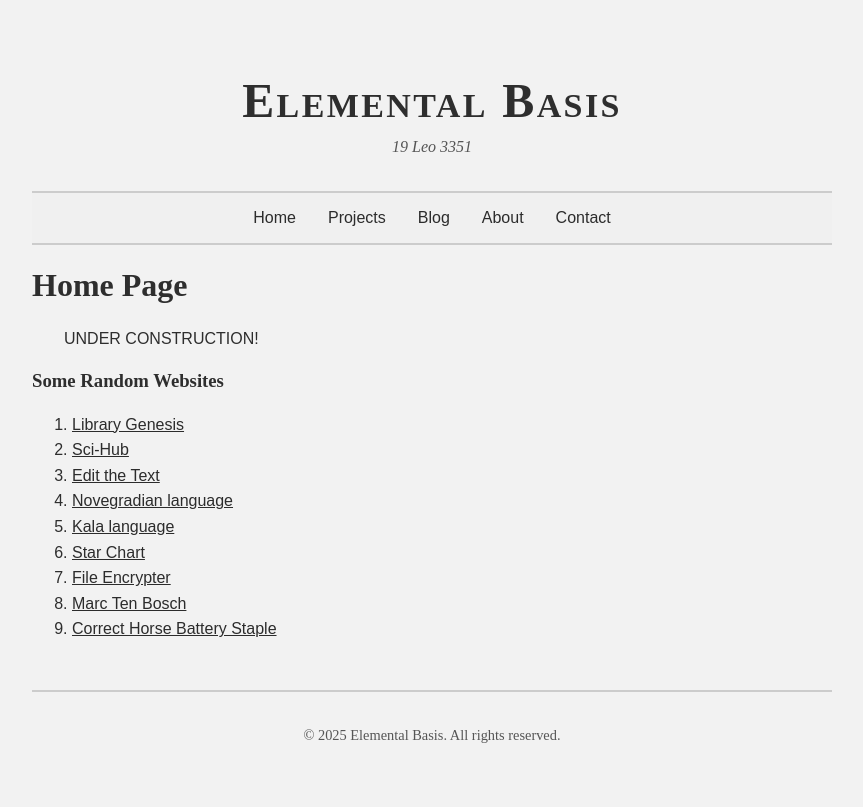
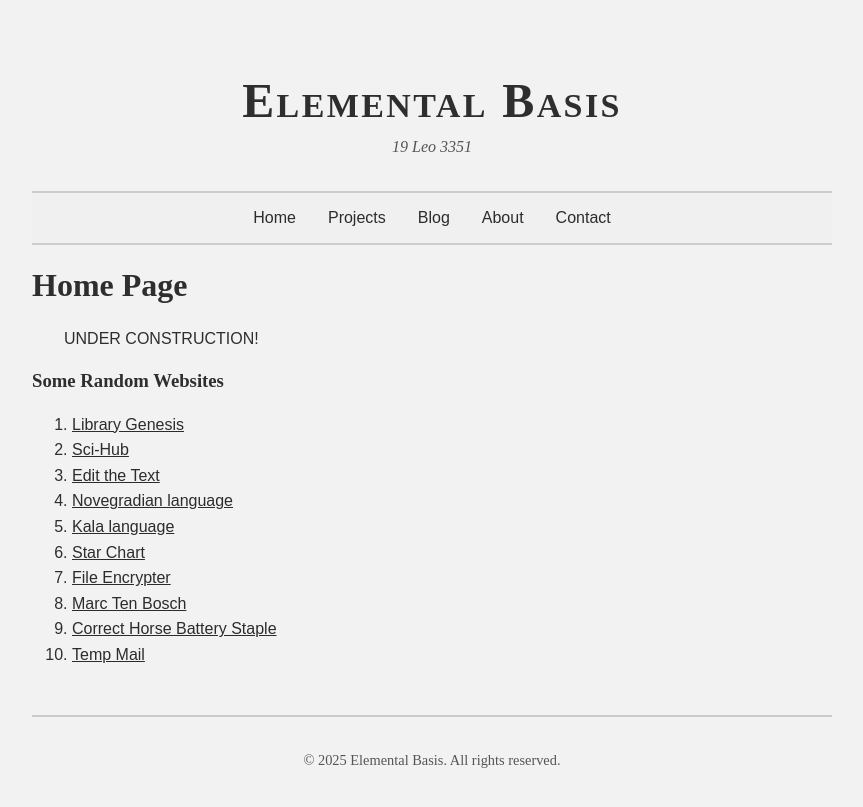
Before and after one commit to elementalbasis/elementalbasis.com, a Jekyll site: the page built from index.md, in a window 1280 px wide. Shown: the top 807 px of the page, without its empty margins (208-1071 px from the left). Built offline with Jekyll 4.4.1, drawn with Linux system fonts in a browser that asks for light colours.

Commit message:
Added Temp Mail to the list of useful links.

```diff
--- a/index.md
+++ b/index.md
@@ -17,3 +17,4 @@ UNDER CONSTRUCTION!
 7. [File Encrypter](https://webbrowsertools.com/file-encryptor/)
 8. [Marc Ten Bosch](https://marctenbosch.com/)
 9. [Correct Horse Battery Staple](https://correcthorse.pw/)
+10. [Temp Mail](https://temp-mail.org/en/)
```
